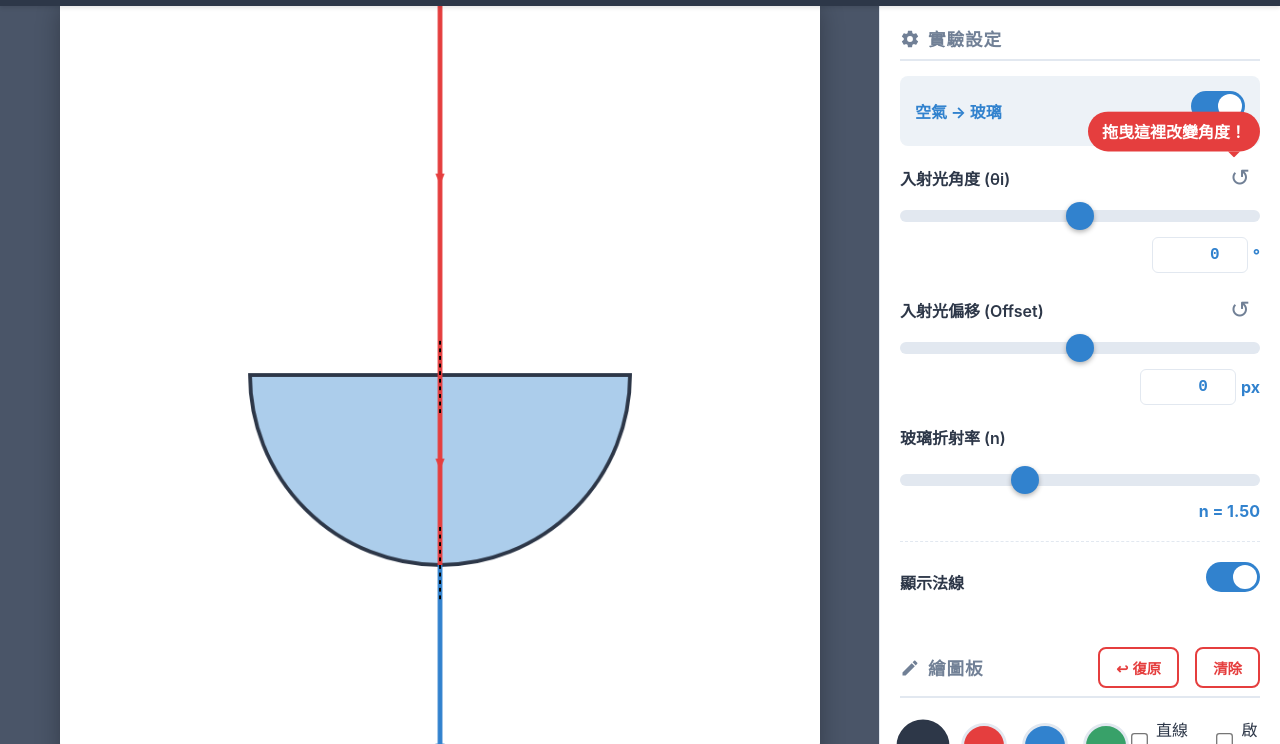
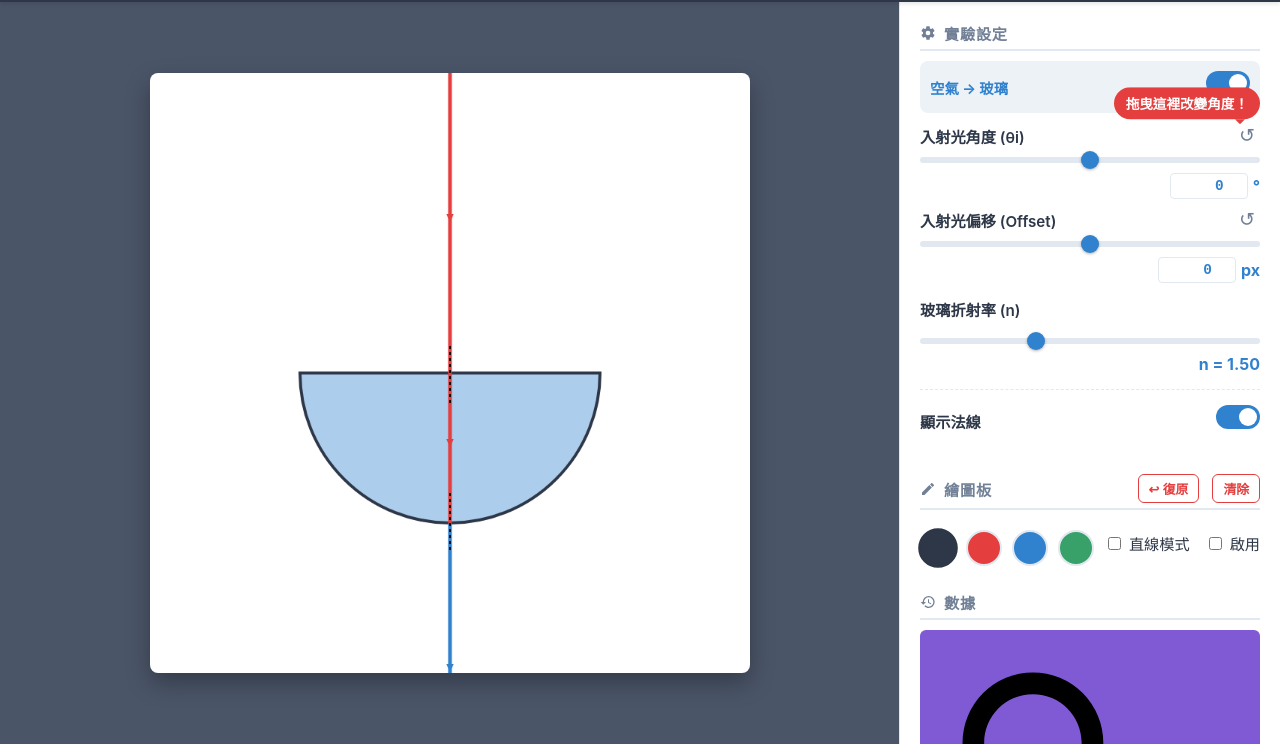
Before and after one commit to Miller-hub/half_circle_refraction, a plain HTML site: page index.html in a window 1280 px wide. Shown: the part 56-800 px from the top of the page. Drawn offline with Linux system fonts and the light colour scheme.

Commit message:
Add files via upload

```diff
--- a/index.html
+++ b/index.html
@@ -3,7 +3,7 @@
 <head>
     <meta charset="UTF-8">
     <meta name="viewport" content="width=device-width, initial-scale=1.0, maximum-scale=1.0, user-scalable=no">
-    <title>半圓透鏡折射 (平板優化版) | 尤達數理</title>
+    <title>半圓透鏡折射 (進階版) | 尤達數理</title>
     <style>
         :root {
             --header-bg: #2d3748;
@@ -46,14 +46,14 @@
         }
 
         .brand {
-            font-size: 1.4rem; /* Slightly larger text */
+            font-size: 1.2rem;
             font-weight: bold;
             display: flex;
             align-items: center;
             gap: 10px;
         }
 
-        .brand svg { width: 28px; height: 28px; fill: white; }
+        .brand svg { width: 24px; height: 24px; fill: white; }
 
         /* Main Layout */
         .main-container {
@@ -63,35 +63,33 @@
             flex-direction: row;
         }
 
-        /* Canvas Area - High Contrast & Responsive Size */
+        /* Canvas Area - High Contrast for Projector */
         .canvas-area {
             flex: 1;
             background-color: #4a5568;
             display: flex;
             justify-content: center;
             align-items: center;
-            padding: 10px;
+            padding: 20px;
             position: relative;
             overflow: auto;
         }
 
         .canvas-card {
             background: white;
-            border-radius: 12px;
+            border-radius: 8px;
             box-shadow: 0 10px 25px rgba(0,0,0,0.3);
             padding: 0;
             position: relative;
-            /* Tablet Optimization: Use vmin to fill screen */
-            width: 95vmin;
-            max-width: 800px;
+            width: 100%;
+            max-width: 600px;
             aspect-ratio: 1/1;
-            flex-shrink: 0;
         }
 
         canvas {
             width: 100%;
             height: 100%;
-            border-radius: 12px;
+            border-radius: 8px;
             display: block;
         }
 
@@ -100,7 +98,7 @@
 
         /* Sidebar Controls */
         .sidebar {
-            width: 400px; /* Slightly wider for easier touch */
+            width: 380px;
             background: white;
             border-left: 1px solid var(--border-color);
             display: flex;
@@ -108,7 +106,6 @@
             overflow-y: auto;
             flex-shrink: 0;
             box-shadow: -2px 0 5px rgba(0,0,0,0.02);
-            -webkit-overflow-scrolling: touch; /* Smooth scroll on iOS */
         }
 
         .sidebar-content {
@@ -116,72 +113,54 @@
             display: flex;
             flex-direction: column;
             gap: 20px;
-            padding-bottom: 50px; /* Extra space at bottom */
         }
 
-        /* Tablet/Mobile Breakpoint - Increased to catch tablets in portrait */
-        @media (max-width: 1024px) {
+        @media (max-width: 900px) {
             .main-container { flex-direction: column; overflow-y: auto; }
             body { height: auto; overflow: auto; }
-
-            .canvas-area {
-                min-height: auto;
-                padding: 15px;
-                flex: none; /* Allow it to size naturally */
-            }
-
-            .sidebar {
-                width: 100%;
-                border-left: none;
-                border-top: 1px solid var(--border-color);
-                height: auto;
-                overflow-y: visible;
-                flex: none;
-            }
+            .canvas-area { min-height: 400px; padding: 10px; }
+            .sidebar { width: 100%; border-left: none; border-top: 1px solid var(--border-color); height: auto; overflow-y: visible; }
         }
 
-        /* UI Components - Enlarged for Touch */
+        /* UI Components */
         .section-title {
-            font-size: 1.1rem;
+            font-size: 0.95rem;
             font-weight: 700;
             color: var(--text-sub);
             text-transform: uppercase;
             letter-spacing: 0.05em;
-            margin-bottom: 15px;
+            margin-bottom: 10px;
             display: flex;
             align-items: center;
             gap: 8px;
             border-bottom: 2px solid var(--border-color);
-            padding-bottom: 8px;
+            padding-bottom: 5px;
         }
-        .section-title svg { width: 20px; height: 20px; fill: var(--text-sub); }
+        .section-title svg { width: 16px; height: 16px; fill: var(--text-sub); }
 
-        .control-block { background: white; margin-bottom: 10px; }
+        .control-block { background: white; margin-bottom: 5px; }
 
-        label { display: block; font-size: 1rem; font-weight: 600; margin-bottom: 10px; color: var(--text-main); }
+        label { display: block; font-size: 0.95rem; font-weight: 600; margin-bottom: 8px; color: var(--text-main); }
 
-        /* Larger Sliders */
         input[type=range] {
-            width: 100%; height: 12px; /* Thicker track */
-            background: #e2e8f0; border-radius: 6px;
-            outline: none; -webkit-appearance: none; margin: 15px 0;
+            width: 100%; height: 6px; background: #e2e8f0; border-radius: 3px;
+            outline: none; -webkit-appearance: none; margin: 10px 0;
         }
         input[type=range]::-webkit-slider-thumb {
-            -webkit-appearance: none; width: 28px; height: 28px; /* Larger thumb */
+            -webkit-appearance: none; width: 18px; height: 18px;
             background: var(--primary-color); border-radius: 50%; cursor: pointer;
-            box-shadow: 0 2px 5px rgba(0,0,0,0.3); transition: transform 0.1s;
+            box-shadow: 0 1px 3px rgba(0,0,0,0.3); transition: transform 0.1s;
         }
         input[type=range]::-webkit-slider-thumb:active { transform: scale(1.2); }
 
-        /* Larger Inputs */
         input[type=number] {
-            padding: 8px 12px;
+            padding: 4px 8px;
             border: 1px solid var(--border-color);
-            border-radius: 6px;
-            font-size: 1rem;
+            border-radius: 4px;
+            font-size: 0.9rem;
             color: var(--primary-color);
             font-weight: bold;
-            width: 70px;
+            width: 60px;
             text-align: right;
             font-family: monospace;
         }
@@ -191,19 +170,17 @@
             box-shadow: 0 0 0 2px rgba(49, 130, 206, 0.2);
         }
 
-        /* Larger Buttons */
         .btn {
             display: flex; align-items: center; justify-content: center; gap: 8px;
-            width: 100%; padding: 14px; /* Taller buttons */
-            border: none; border-radius: 8px;
-            font-size: 1.1rem; font-weight: 600; cursor: pointer; transition: all 0.2s; color: white;
+            width: 100%; padding: 10px; border: none; border-radius: 6px;
+            font-size: 1rem; font-weight: 600; cursor: pointer; transition: all 0.2s; color: white;
         }
         .btn-primary { background-color: var(--primary-color); }
         .btn-practice { background-color: var(--practice-color); }
         .btn-ghost { background-color: var(--ghost-color); }
         .btn-ghost.active { box-shadow: inset 0 2px 5px rgba(0,0,0,0.2); background-color: var(--ghost-hover); }
         .btn-outline-danger {
-            background: transparent; border: 2px solid var(--danger-color); color: var(--danger-color);
+            background: transparent; border: 1px solid var(--danger-color); color: var(--danger-color);
         }
         .btn-outline-danger:hover { background-color: #fff5f5; }
 
@@ -212,8 +189,8 @@
             border: none;
             color: var(--text-sub);
             cursor: pointer;
-            font-size: 1.5rem; /* Larger icon */
-            padding: 5px 10px;
+            font-size: 1.2rem;
+            padding: 0 5px;
             transition: color 0.2s;
             line-height: 1;
         }
@@ -221,48 +198,43 @@
             color: var(--primary-color);
         }
 
-        .toggle-row { display: flex; align-items: center; justify-content: space-between; margin-bottom: 15px; }
-
-        /* Larger Toggle Switch */
-        .toggle-switch { position: relative; display: inline-block; width: 54px; height: 30px; }
+        .toggle-row { display: flex; align-items: center; justify-content: space-between; margin-bottom: 12px; }
+        .toggle-switch { position: relative; display: inline-block; width: 44px; height: 24px; }
         .toggle-switch input { opacity: 0; width: 0; height: 0; }
         .slider { position: absolute; cursor: pointer; top: 0; left: 0; right: 0; bottom: 0; background-color: #cbd5e0; transition: .4s; border-radius: 34px; }
-        .slider:before { position: absolute; content: ""; height: 24px; width: 24px; left: 3px; bottom: 3px; background-color: white; transition: .4s; border-radius: 50%; }
+        .slider:before { position: absolute; content: ""; height: 18px; width: 18px; left: 3px; bottom: 3px; background-color: white; transition: .4s; border-radius: 50%; }
         input:checked + .slider { background-color: var(--primary-color); }
-        input:checked + .slider:before { transform: translateX(24px); }
+        input:checked + .slider:before { transform: translateX(20px); }
 
-        .data-table { width: 100%; font-size: 1rem; border-collapse: collapse; }
-        .data-table td { padding: 10px 0; border-bottom: 1px dashed var(--border-color); }
+        .data-table { width: 100%; font-size: 0.9rem; border-collapse: collapse; }
+        .data-table td { padding: 6px 0; border-bottom: 1px dashed var(--border-color); }
         .data-table td:last-child { text-align: right; font-family: monospace; font-weight: bold; color: var(--primary-color); }
 
         .status-badge {
-            font-size: 1rem; padding: 10px 15px; border-radius: 6px; text-align: center;
-            margin-top: 12px; display: none; font-weight: bold;
+            font-size: 0.85rem; padding: 6px 10px; border-radius: 4px; text-align: center;
+            margin-top: 10px; display: none; font-weight: bold;
         }
         .bg-practice { background: #fefcbf; color: #744210; border: 1px solid #f6e05e; }
         .bg-ghost { background: #faf5ff; color: #553c9a; border: 1px solid #d6bcfa; }
         .bg-danger { background: #fff5f5; color: #c53030; border: 1px solid #fc8181; }
 
-        .color-row { display: flex; gap: 15px; margin-top: 10px; }
-        .color-dot { width: 40px; height: 40px; border-radius: 50%; border: 3px solid #e2e8f0; cursor: pointer; transition: transform 0.1s; }
-        .color-dot.active { transform: scale(1.15); border-color: var(--text-main); }
+        .color-row { display: flex; gap: 10px; margin-top: 10px; }
+        .color-dot { width: 32px; height: 32px; border-radius: 50%; border: 2px solid #e2e8f0; cursor: pointer; transition: transform 0.1s; }
+        .color-dot.active { transform: scale(1.1); border-color: var(--text-main); }
 
         .hint-tooltip {
-            position: absolute; background: var(--danger-color); color: white; padding: 8px 14px;
-            border-radius: 20px; font-size: 1rem; font-weight: bold;
-            top: -45px; right: 0; pointer-events: none; animation: bounce 1.5s infinite; z-index: 20;
+            position: absolute; background: var(--danger-color); color: white; padding: 6px 12px;
+            border-radius: 20px; font-size: 0.85rem; font-weight: bold;
+            top: -35px; right: 0; pointer-events: none; animation: bounce 1.5s infinite; z-index: 20;
         }
         .hint-tooltip::after {
-            content: ''; position: absolute; bottom: -6px; right: 20px;
-            border-left: 6px solid transparent; border-right: 6px solid transparent; border-top: 6px solid var(--danger-color);
+            content: ''; position: absolute; bottom: -5px; right: 15px;
+            border-left: 5px solid transparent; border-right: 5px solid transparent; border-top: 5px solid var(--danger-color);
         }
-        @keyframes bounce { 0%, 100% { transform: translateY(0); } 50% { transform: translateY(-5px); } }
+        @keyframes bounce { 0%, 100% { transform: translateY(0); } 50% { transform: translateY(-3px); } }
         .fade-out { opacity: 0; transition: opacity 0.5s; }
 
-        .switch-label { font-size: 1rem; font-weight: bold; color: var(--primary-color); }
-
-        /* Checkbox Scaling */
-        input[type=checkbox] { transform: scale(1.3); margin-right: 5px; }
+        .switch-label { font-size: 0.9rem; font-weight: bold; color: var(--primary-color); }
 
     </style>
 </head>
@@ -296,7 +268,7 @@
                     </div>
 
                     <!-- Direction Toggle -->
-                    <div class="toggle-row" style="background: #edf2f7; padding: 15px; border-radius: 8px;">
+                    <div class="toggle-row" style="background: #edf2f7; padding: 10px; border-radius: 8px;">
                         <span id="directionLabel" class="switch-label">空氣 → 玻璃</span>
                         <label class="toggle-switch">
                             <input type="checkbox" id="toggleDirection" checked onchange="toggleDirection()">
@@ -316,7 +288,7 @@
                         </div>
                     </div>
 
-                    <div style="position: relative; margin-top: 20px;">
+                    <div style="position: relative; margin-top: 10px;">
                         <div style="display: flex; justify-content: space-between; align-items: center;">
                             <label style="margin:0;">入射光偏移 (Offset)</label>
                             <button class="btn-reset" onclick="resetOffset()" title="重置偏移">↺</button>
@@ -327,13 +299,13 @@
                         </div>
                     </div>
 
-                    <label style="margin-top:20px;">玻璃折射率 (n)</label>
+                    <label style="margin-top:15px;">玻璃折射率 (n)</label>
                     <input type="range" id="nSlider" min="1.0" max="2.5" value="1.50" step="0.01">
                     <div style="text-align: right; color: var(--primary-color); font-weight: bold;">
                         n = <span id="nDisplay">1.50</span>
                     </div>
 
-                    <hr style="border:0; border-top:1px dashed #e2e8f0; margin: 20px 0;">
+                    <hr style="border:0; border-top:1px dashed #e2e8f0; margin: 15px 0;">
 
                     <div class="toggle-row">
                         <label style="margin:0;">顯示法線</label>
@@ -350,8 +322,8 @@
                         <svg viewBox="0 0 24 24"><path d="M20.71,7.04C21.1,6.65 21.1,6 20.71,5.63L18.37,3.29C18,2.9 17.35,2.9 16.96,3.29L15.12,5.12L18.87,8.87M3,17.25V21H6.75L17.81,9.93L14.06,6.18L3,17.25Z" /></svg>
                         繪圖板
                         <div style="flex:1"></div>
-                        <button class="btn btn-outline-danger" onclick="undoDrawing()" style="width:auto; padding: 8px 16px; font-size: 0.9rem; margin-right: 8px;">↩ 復原</button>
-                        <button class="btn btn-outline-danger" onclick="clearDrawing()" style="width:auto; padding: 8px 16px; font-size: 0.9rem;">清除</button>
+                        <button class="btn btn-outline-danger" onclick="undoDrawing()" style="width:auto; padding: 4px 10px; font-size: 0.8rem; margin-right: 5px;">↩ 復原</button>
+                        <button class="btn btn-outline-danger" onclick="clearDrawing()" style="width:auto; padding: 4px 10px; font-size: 0.8rem;">清除</button>
                     </div>
                     <div style="display: flex; align-items: center; justify-content: space-between;">
                         <div class="color-row">
@@ -463,6 +435,7 @@
         function toDeg(rad) { return rad * 180 / Math.PI; }
         function normalize(v) { const len = Math.sqrt(v.x*v.x + v.y*v.y); return {x:v.x/len, y:v.y/len}; }
 
+        // --- Vector Ray Tracing Core ---
         function refract(I, N, n1, n2) {
             const r = n1 / n2;
             let calcN = N;
@@ -610,9 +583,13 @@
             const offset = s.offset;
             const yDir = fromGlass ? -1 : 1;
             const dir = { x: Math.sin(theta_i), y: yDir * Math.cos(theta_i) };
-            const perp = { x: -dir.y, y: dir.x };
+
             const dist = 400;
-            const origin = { x: -dir.x * dist + perp.x * offset, y: -dir.y * dist + perp.y * offset };
+            // Use Offset as target X on interface
+            const origin = {
+                x: offset - dir.x * dist,
+                y: 0 - dir.y * dist
+            };
 
             const result = traceRay(origin, dir, fromGlass);
 
@@ -667,27 +644,29 @@
             // Draw Path
             if (data.path.length > 0) {
                 const p0 = data.path[0];
-                ctx.beginPath();
-                ctx.moveTo(p0.x, p0.y);
+
+                // We need to draw segments individually to handle color/visibility
+                // Segments: 0->1 (Incident to Block), 1->2 (Inside Block), 2->3 (Exit)
+                // data.path structure: [Start, Hit1, Hit2, End]
 
                 for (let i = 0; i < data.path.length - 1; i++) {
                     const isPracticeActive = isPractice && !isGhost;
 
+                    // Logic for Practice Mode Visibility
+                    // air_to_glass (Top->Bottom): Segments: 0->1 (Air Inc), 1->2 (Inside Glass), 2->3 (Glass Exit)
+                    // We want to keep Incident (0->1). Hide others?
+                    // User said: "retain incident light". So just 0->1.
                     if (isPracticeActive) {
-                        // air_to_glass: keep 0,1. hide >= 1?
-                        // segments: 0->1(inc), 1->2(glass), 2->3(exit)
-                        // air_to_glass: keep air inc (seg 0). Hide seg 1, 2.
                         if (state.direction === 'air_to_glass' && i >= 1) continue;
-                        // glass_to_air: keep source(0), glass(1). Hide exit(2).
+                        // glass_to_air (Bottom->Top): Segments: 0->1 (Glass Inc), 1->2 (Inside), 2->3 (Exit)
+                        // We want to keep 0->1 (Source to Arc), 1->2 (Inside Glass). Hide 2->3 (Exit).
                         if (state.direction === 'glass_to_air' && i >= 2) continue;
                     }
 
                     const pStart = data.path[i];
                     const pEnd = data.path[i+1];
 
-                    // Draw segment independently
-                    // Need to move to start of each segment because we might skip
-                    ctx.beginPath(); // Start new path for each segment
+                    ctx.beginPath();
                     ctx.moveTo(pStart.x, pStart.y);
                     ctx.lineTo(pEnd.x, pEnd.y);
 
@@ -715,7 +694,16 @@
                 ctx.lineWidth = 2;
                 data.normals.forEach((n, idx) => {
                     // Hide exit normal in practice mode
-                    if (isPractice && idx === 1) return;
+                    // air_to_glass: Hit1 is Flat (Entry), Hit2 is Arc (Exit).
+                    // We want to hide Exit Normal (idx 1) if practice.
+                    // glass_to_air: Hit1 is Arc (Entry), Hit2 is Flat (Exit).
+                    // We want to hide Exit Normal (idx 1) if practice.
+
+                    // Actually, for air_to_glass, we hide everything after entry, so hide idx 1.
+                    // For glass_to_air, we show path inside, so we might want to show Hit1 normal?
+                    // But hide Hit2 normal (at flat face).
+                    // So generally hide idx >= 1 in practice.
+                    if (isPractice && idx >= 1) return;
 
                     const len = 40;
                     ctx.beginPath();
```
